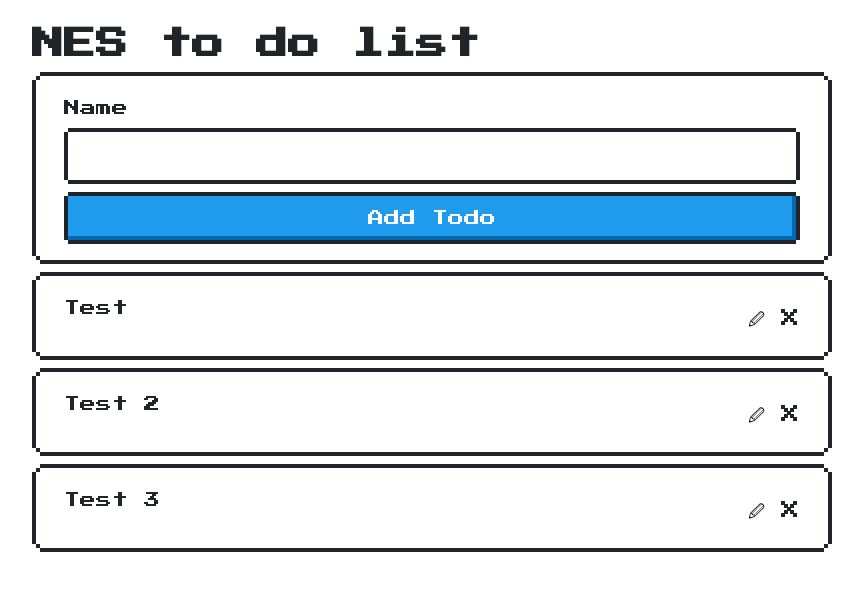
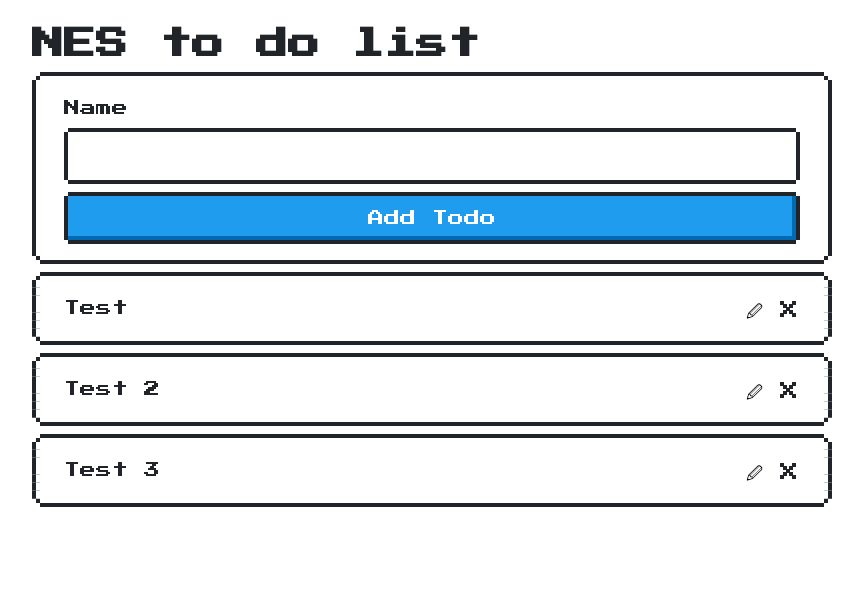
Before and after one commit to ZeroBl21/retro-todo-list, a React (Vite) app: page / in a window 1280 px wide. Shown: the top 590 px of the page, without its empty margins (208-1071 px from the left). Built offline with nearby package versions, Linux system fonts and the light colour scheme.

Commit message:
feat: add Css reset

```diff
--- a/src/App.css
+++ b/src/App.css
@@ -1,3 +1,16 @@
+html {
+  box-sizing: border-box;
+  font-size: 16px;
+}
+
+*,
+*:before,
+*:after {
+  margin: 0;
+  padding: 0;
+  box-sizing: border-box;
+}
+
 .app {
   min-height: 90vh;
   width: min(90%, 800px);
--- a/src/componets/TodoItem/TodoItem.tsx
+++ b/src/componets/TodoItem/TodoItem.tsx
@@ -10,7 +10,7 @@ const TodoItem = (props: Omit<Todo, 'id'>) => {
         justifyContent: 'space-between',
       }}
     >
-      <p>{props.title}</p>
+      <div>{props.title}</div>
       <div className="btn-group">
         <button className='btn'>🖉</button>
         <button className='btn'>
```
